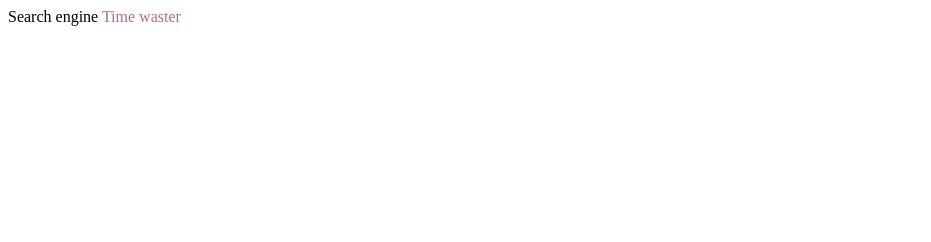
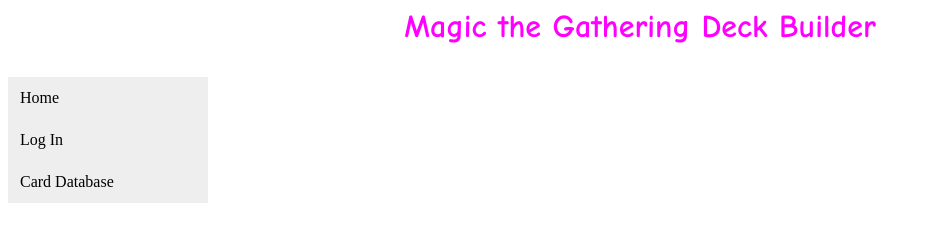
Before and after one commit to Brady-Conn/web-basics, a plain HTML site: page index.html in a window 1280 px wide. Shown: the whole page, without its empty margins (0-931 px from the left). Drawn offline with Linux system fonts and the light colour scheme.

Commit message:
Added login page and menu

```diff
--- a/index.html
+++ b/index.html
@@ -1,14 +1,20 @@
 <html>
+    <!DOCTYPE html/>
     <head>
+        <title>MTG Deck Builder</title>
         <link rel="stylesheet" type="text/css" href="styles.css"/>
     </head>
     <body>
-        <a class="links" href="https://www.google.com">
-            Search engine
-        </a>
-        <a id="redditlink" class="links" href="https://www.reddit.com">
-            Time waster
-        </a>
+        <h1>
+            <p>
+            <b>Magic the Gathering Deck Builder</b>
+            </p>
+        </h1>
+        <div class="vertical-menu">
+                <a class="acticve" href="index.html">Home</a>
+                <a class="links" href="login.html">Log In</a>
+                <a class="links" href=http://gatherer.wizards.com/Pages/Default.aspx>Card Database</a>
+        </div>
     </body>
 
 
--- a/styles.css
+++ b/styles.css
@@ -1,12 +1,39 @@
-a {
+.links {
     text-decoration: none;
+    color: #000000;
+}
+
+body {
+    bacground-color: #e6ffff;
+}
+
+h1 {
+    font-family: "Comic Sans MS", cursive, sans-serif;
+    text-align: center;
     color: #ff00ff;
 }
 
-.links {
-    color: #000000;
-}
+.vertical-menu {
+    width: 200px;
+  }
 
-#redditlink {
-    color: #bb6694;
-}
+  .vertical-menu a {
+    background-color: #eee;
+    color: black;
+    display: block;
+    padding: 12px;
+    text-decoration: none;
+  }
+
+  .vertical-menu a:hover {
+    background-color: #ccc;
+  }
+
+  .vertical-menu a.active {
+    background-color: #ff00ff;
+    color: black;
+  }
+
+  #login {
+    display: inline-block;
+  }
```
Also changed, not shown: login.html (added, +27 -0 lines).
